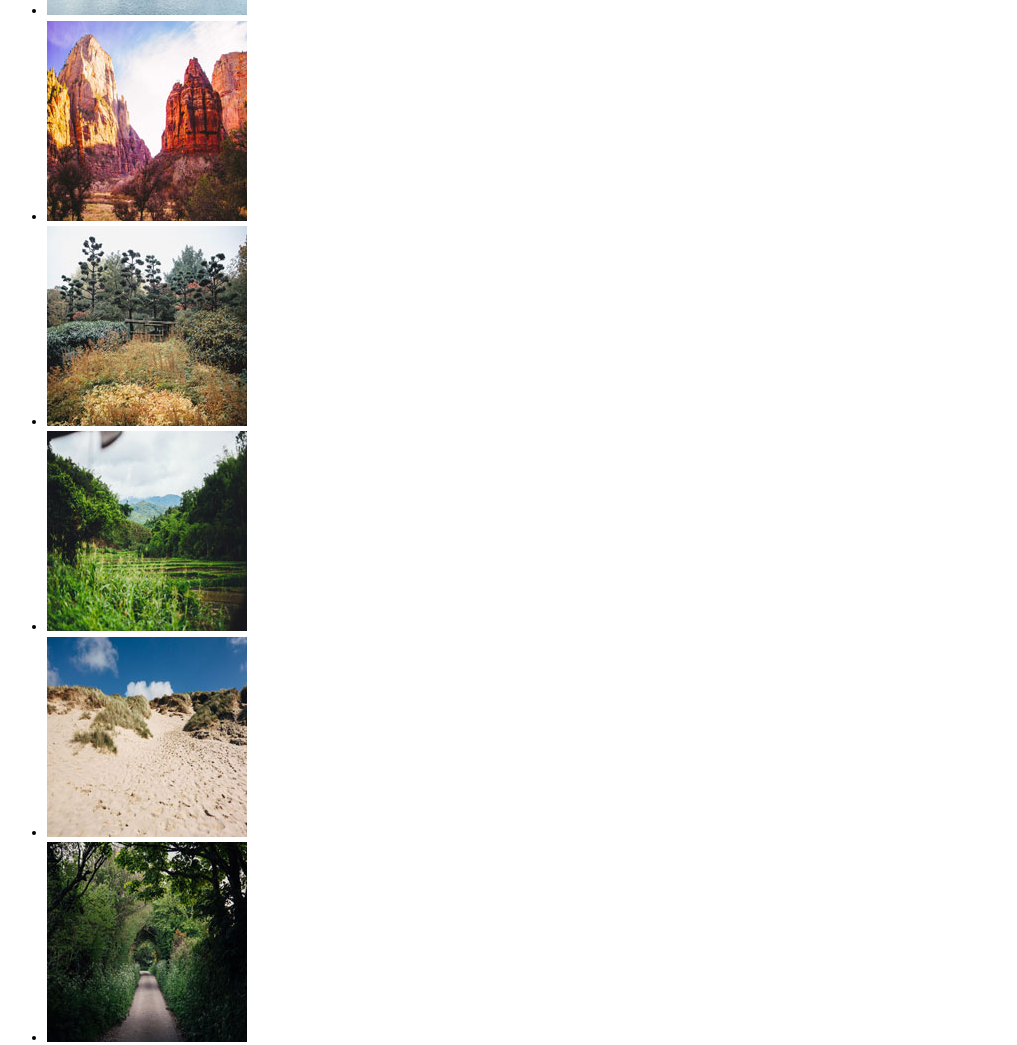
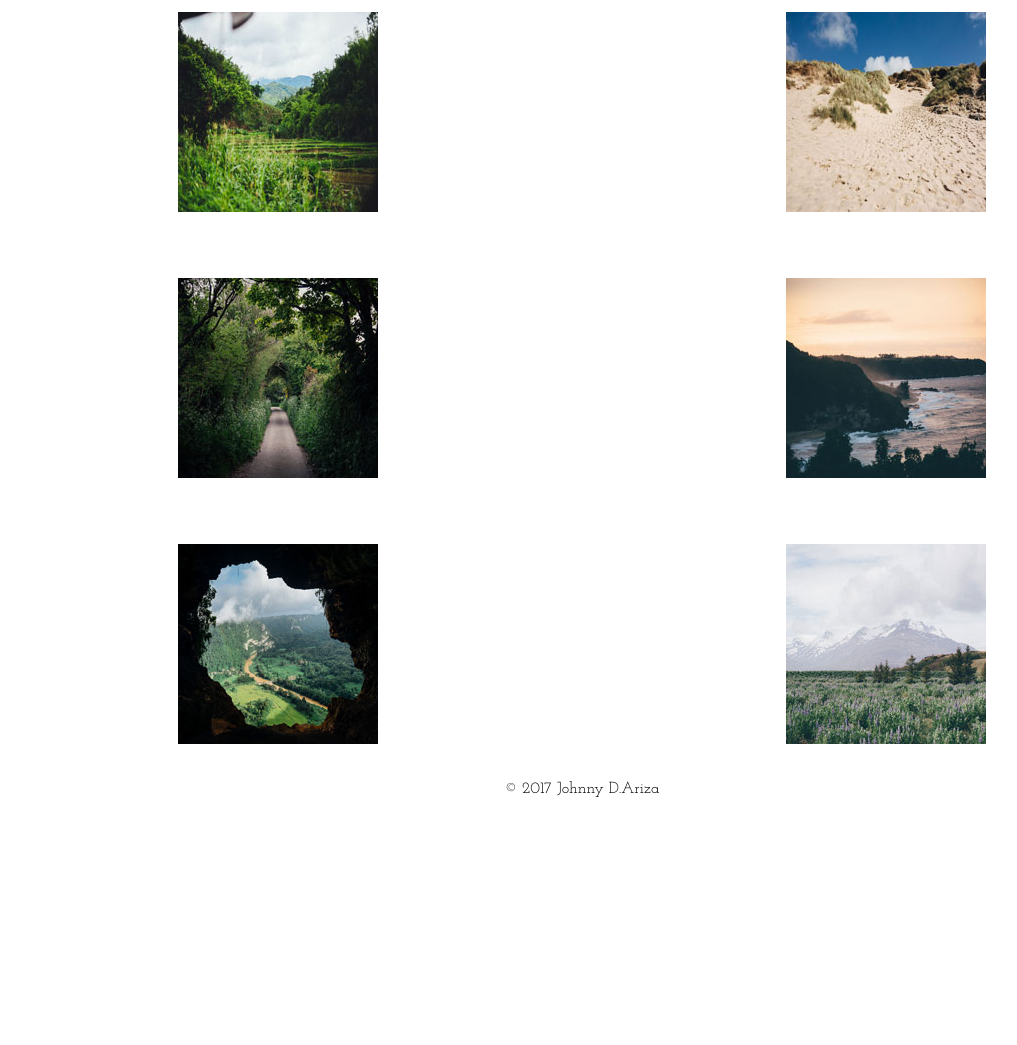
Before and after one commit to johnnyariza/Photo_Gallery_v3, a plain HTML site: page index.html in a window 1280 px wide. Shown: the part 817-1862 px from the top of the page, without its empty margins (58-1075 px from the left). After the commit the page ends 1631 px from the top, so only its background shows below. Drawn offline with Linux system fonts and the light colour scheme.

Commit message:
03/07/17

```diff
--- a/style.css
+++ b/css/style.css
@@ -8,24 +8,47 @@ body {
     background-color: white;
 }
 
+img {
+    max-width: 100%;
+}
+
 /* =================================
-Header Styles
+Search Bar Styles
 ==================================== */
 
 /* =================================
 Gallery Styles
 ==================================== */
 
+#gallery {
+    margin: 0;
+    padding: 0;
+    list-style: none;
+}
+
+#gallery li {
+    width: 45%;
+    float: left;
+    margin: 2.5%;
+    text-align: center;
+
+}
 /* =================================
 Footer Styles
 ==================================== */
+
+.footer {
+	display: block;
+    text-align: center;
+    clear: both;
+}
 
 /* =================================
 Layout Containers
 ==================================== */
 .container {
-    padding-left: ;
-    padding-right: ;
+    padding-left: 2.5%;
+    padding-right: 2.5%;
     margin: 0 auto;
 }
 
@@ -34,9 +57,9 @@ Media Queries
 ==================================== */
 @media (min-width: 768px) {
     .container {
-        padding-left: 1em;
-        padding-right: 1em;
-        max-width: 1150px;
+        padding-left: ;
+        padding-right: ;
+        max-width: ;
     }
 
     /*---- Float clearfix ----*/
@@ -49,7 +72,7 @@ Media Queries
 
 @media (min-width: 1024px) {
     .container {
-        max-width: 1150px;
+        max-width: ;
         margin: 0 auto;
     }
 
--- a/index.html
+++ b/index.html
@@ -20,8 +20,8 @@
     </header>
     <!--/.header-->
     <main>
-        <div class="gallery">
-            <ul>
+        <div>
+            <ul id="gallery">
                 <li>
                     <a href="photos/thumbnails/01.jpg"><img alt="01" class="photos" src="photos/thumbnails/01.jpg"></a>
                 </li>
```
Also changed, not shown: css/normalize.css (renamed from normalize.css), js/main.js (added).
